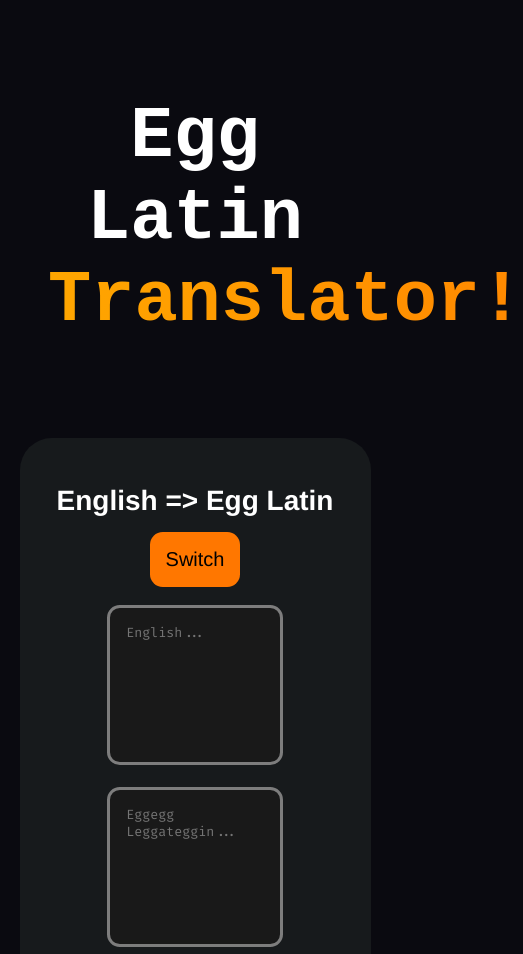
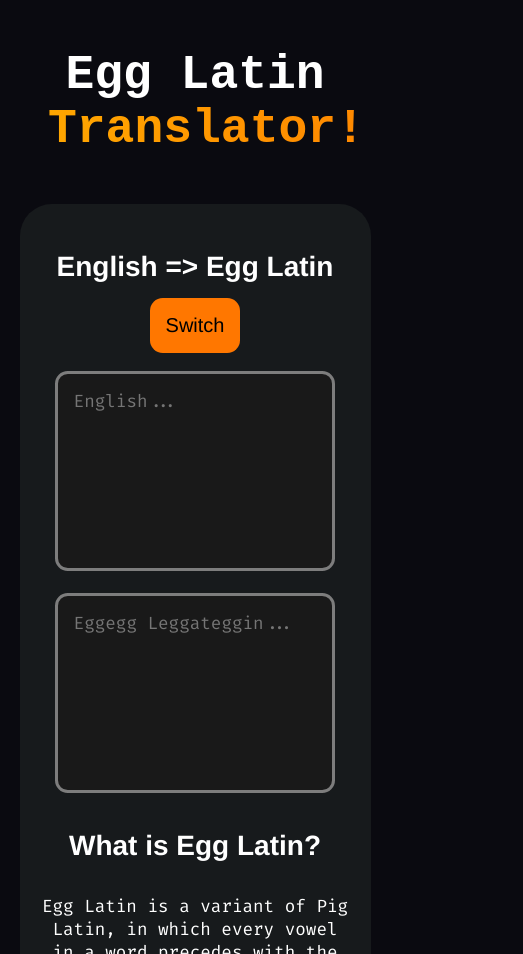
Before and after one commit to anthonyhuang07/Latin-Variants-Translator, a plain HTML site: page index.html in a window 390 px wide. Shown: the top 954 px of the page, 523 px wide, since content can reach past the window. Drawn offline with Linux system fonts and the light colour scheme; a web font is replaced by a local one.

Commit message:
epic mobile optimizations

```diff
--- a/styles/main.css
+++ b/styles/main.css
@@ -18,7 +18,8 @@ body{
     background-attachment: fixed;
     background-position: center;
     background-repeat: no-repeat;
-    background-color:hsl(240, 25%, 5%);
+    background-color:
+    hsl(240, 25%, 5%);
 }
 
 main{
@@ -143,3 +144,41 @@ button{
     cursor: pointer;
     background-color:#ff6600;
 }
+
+@media screen and (max-width: 900px){
+    .cool{
+        position: relative;
+        margin: 0;
+        width: 100%;
+        padding: 2rem 2rem 2rem;
+        font-size: 1.5em;
+    }
+
+    main textarea{
+        font-size: 1.5em;
+        width: 80%;
+        height: 12.5rem;
+    } main p{
+        font-size: 1.5em;
+        width: 90%;
+    }
+}
+
+@media screen and (max-width: 500px){
+    .cool{
+        position: relative;
+        margin: 0;
+        width: 100%;
+        padding: 2rem 2rem 2rem;
+        font-size: 1em;
+    }
+
+    main textarea{
+        font-size: 1.1em;
+        width: 80%;
+        height: 12.5rem;
+    } main p{
+        font-size: 1.1em;
+        width: 90%;
+    }
+}
```
